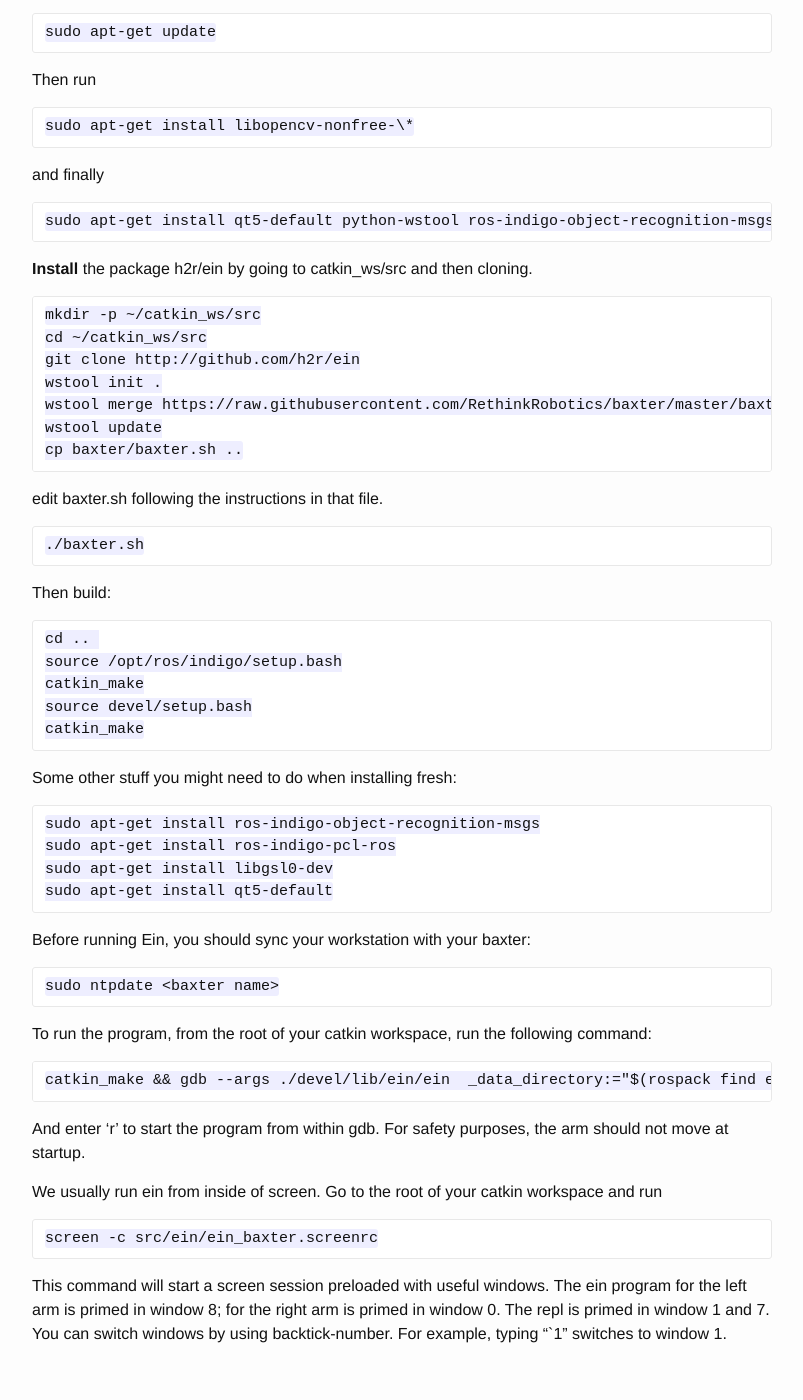
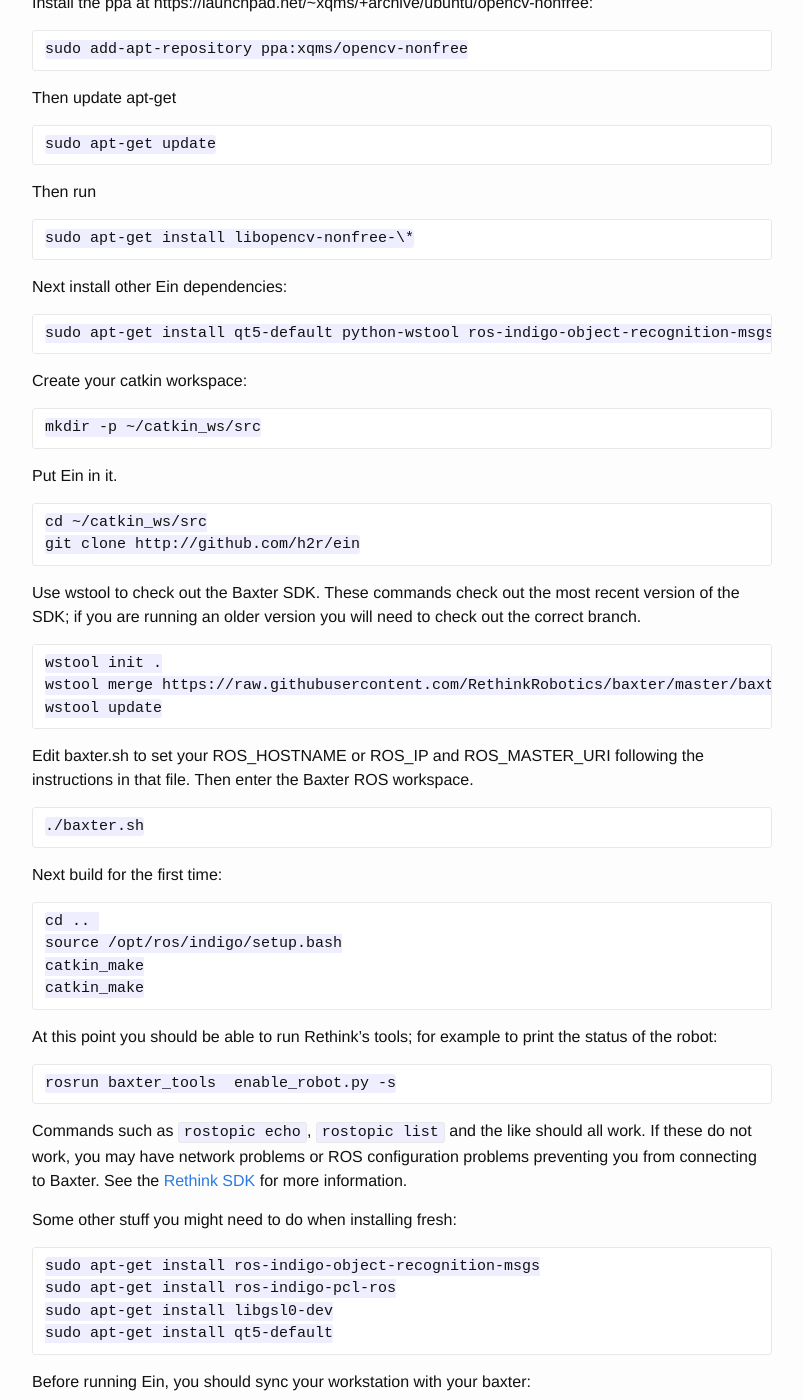
Before and after one commit to h2r/ein, a Jekyll site: the page built from install.md, in a window 1280 px wide and 1400 px high, scrolled down 441 px. Shown: the whole window, without its empty margins (238-1041 px from the left). Built offline with Jekyll 4.4.1, drawn with Linux system fonts in a browser that asks for light colours; some of the changed text lies outside the part shown.

Commit message:
more content
Former-commit-id: 75582dab452ef2af641b8bcb461ca049f8cc2cf6

````diff
--- a/_config.yml
+++ b/_config.yml
@@ -3,7 +3,7 @@
 email: ein@lists.cs.brown.edu
 description: > # this means to ignore newlines until "baseurl:"
   Ein is a complete pick-and-place stack for Baxter.
-baseurl: "/ein/" # the subpath of your site, e.g. /blog/
+baseurl: "/ein" # the subpath of your site, e.g. /blog
 url: "http://h2r.github.io" # the base hostname & protocol for your site
 #twitter_username: h2r
 github_username:  h2r
@@ -11,3 +11,6 @@
 # Build settings
 markdown: kramdown
 production_url : http://h2r.github.io/ein
+kramdown:
+  input: GFM
+  hard_wrap: false
--- a/install.md
+++ b/install.md
@@ -33,39 +33,65 @@
 sudo apt-get install libopencv-nonfree-\*
 ```
 
-and finally
+Next install other Ein dependencies:
 
 ```
 sudo apt-get install qt5-default python-wstool ros-indigo-object-recognition-msgs libgsl0-dev exuberant-ctags  ros-indigo-serial
 ```
 
-**Install** the package h2r/ein by going to catkin_ws/src and then cloning.
+Create your catkin workspace:
 
 ```
 mkdir -p ~/catkin_ws/src
+```
+
+Put Ein in it.
+
+```
 cd ~/catkin_ws/src
 git clone http://github.com/h2r/ein
+```
+
+Use wstool to check out the Baxter SDK.  These commands check out the
+most recent version of the SDK; if you are running an older version
+you will need to check out the correct branch.
+
+```
 wstool init .
 wstool merge https://raw.githubusercontent.com/RethinkRobotics/baxter/master/baxter_sdk.rosinstall
 wstool update
-cp baxter/baxter.sh ..
 ```
 
-edit baxter.sh following the instructions in that file.
+Edit baxter.sh to set your ROS_HOSTNAME or ROS_IP and ROS_MASTER_URI
+following the instructions in that file.  Then enter the Baxter ROS
+workspace.
 
 ```
 ./baxter.sh
 ```
 
-Then build:
+Next build for the first time:
 
 ```
 cd ..
 source /opt/ros/indigo/setup.bash
 catkin_make
-source devel/setup.bash
 catkin_make
 ```
+
+At this point you should be able to run Rethink's tools; for example
+to print the status of the robot:
+
+```
+rosrun baxter_tools  enable_robot.py -s
+```
+
+Commands such as `rostopic echo`, `rostopic list` and the like should
+all work.  If these do not work, you may have network problems or ROS
+configuration problems preventing you from connecting to Baxter.  See
+the [Rethink SDK](http://sdk.rethinkrobotics.com/wiki/Main_Page) for
+more information.
+
 
 Some other stuff you might need to do when installing fresh:
 
````
Also changed, not shown: other parts of install.md (+1 -1 lines), calibration.md (+2 -2 lines), language.md (added, +9 -0 lines), pickingobjects.md (+1 -1 lines), scanningobjects.md (+1 -1 lines), words.md (added, +8 -0 lines).
